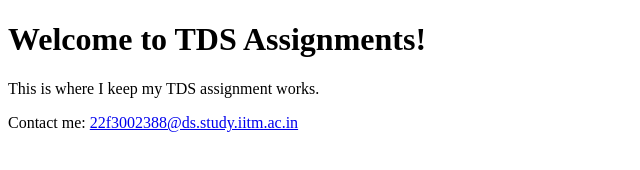
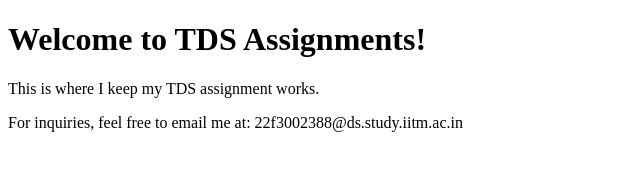
Before and after one commit to AthiraBinod-19/TDS, a plain HTML site: page Index.html in a window 1280 px wide. Shown: the whole page, without its empty margins (0-640 px from the left). Drawn offline with Linux system fonts and the light colour scheme.

Commit message:
Update Index.html

```diff
--- a/Index.html
+++ b/Index.html
@@ -9,7 +9,8 @@
   <h1>Welcome to TDS Assignments!</h1>
   <p>This is where I keep my TDS assignment works.</p>
 
-  <!-- Email link with obfuscation -->
-  <p>Contact me: <a href="mailto:&#50;&#50;&#102;&#51;&#48;&#48;&#50;&#51;&#88;&#56;&#64;&#100;&#115;&#46;&#115;&#116;&#117;&#100;&#121;&#46;&#105;&#105;&#116;&#109;&#46;&#97;&#99;&#46;&#105;&#110;">22f3002388@ds.study.iitm.ac.in</a></p>
+  <!-- email contact -->
+  <p>For inquiries, feel free to email me at: <span class="email"><!--email_off-->22f3002388@ds.study.iitm.ac.in<!--/email_off--></span></p>
+
 </body>
 </html>
```
